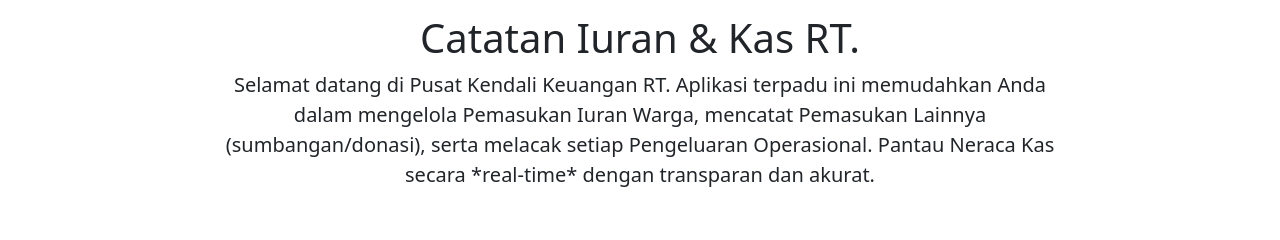
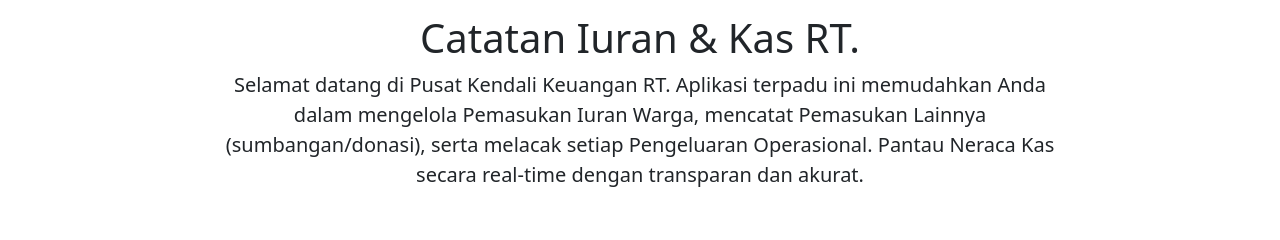
Before and after one commit to alkarim99/iuran-rt-apps, a React (Create React App) app: page / in a window 1280 px wide. Shown: the part 224-464 px from the top of the page. Built offline with nearby package versions, Linux system fonts and the light colour scheme; no server answers.

Commit message:
docs: remove markdown formatting from "real-time" in the Home page description.

```diff
--- a/src/pages/Home.jsx
+++ b/src/pages/Home.jsx
@@ -57,7 +57,7 @@ function Home() {
           Selamat datang di Pusat Kendali Keuangan RT. Aplikasi terpadu ini
           memudahkan Anda dalam mengelola Pemasukan Iuran Warga, mencatat
           Pemasukan Lainnya (sumbangan/donasi), serta melacak setiap
-          Pengeluaran Operasional. Pantau Neraca Kas secara *real-time*
+          Pengeluaran Operasional. Pantau Neraca Kas secara real-time
           dengan transparan dan akurat.
         </p>
       </main>
```
